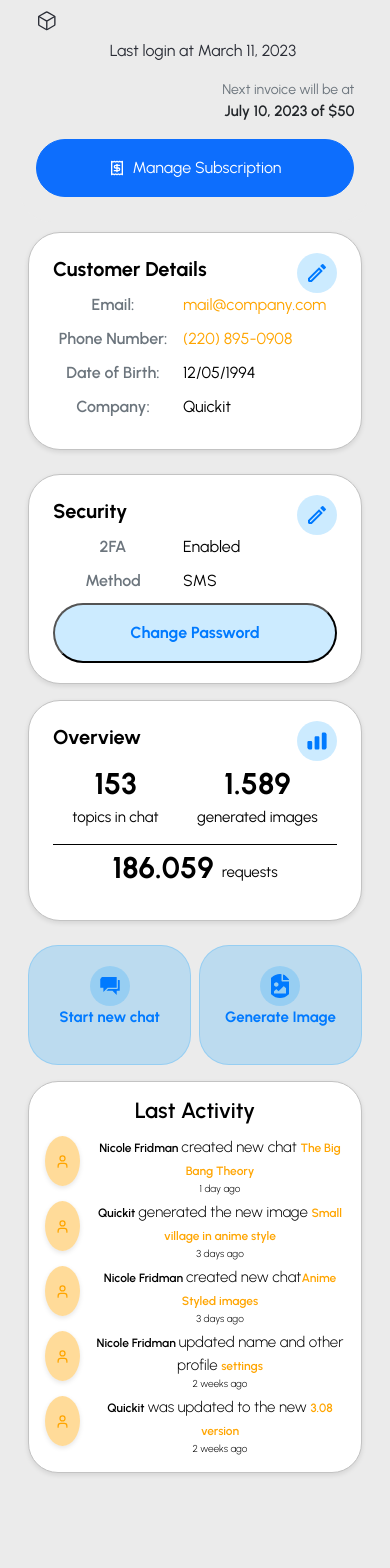
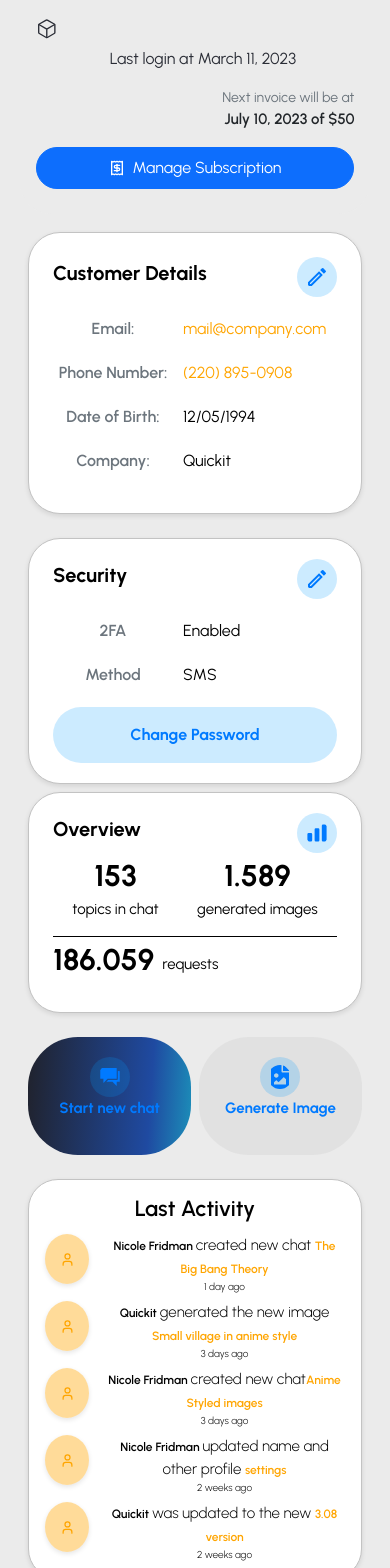
Before and after one commit to Remote-Company-Simulation-RCS/ai-dashboard, a React (Create React App) app: page /profile in a window 390 px wide. Shown: the part 432-2000 px from the top of the page. Before the commit the page ends 1913 px from the top, so only its background shows below. Built offline with nearby package versions, Linux system fonts and the light colour scheme; what groq-sdk would draw is missing.

Commit message:
Fixed profile page responsive

```diff
--- a/package.json
+++ b/package.json
@@ -18,11 +18,13 @@
     "groq-sdk": "^0.8.0",
     "next-themes": "^0.4.3",
     "react": "^18.3.1",
+    "react-countup": "^6.5.3",
     "react-dom": "^18.3.1",
     "react-icons": "^5.3.0",
     "react-router-dom": "^6.28.0",
     "react-scripts": "5.0.1",
     "react-slider": "^2.0.6",
+    "recharts": "^2.14.1",
     "semantic-ui-react": "^2.1.5",
     "web-vitals": "^2.1.4"
   },
--- a/src/components/ActivityProfile.jsx
+++ b/src/components/ActivityProfile.jsx
@@ -1,9 +1,9 @@
-import {  LuUser } from "react-icons/lu";
+import { LuUser } from "react-icons/lu";
 import "../styles/components/activityProfile.css";
 
 const ActivityProfile = () => {
   return (
-    <div className="activity-profile mb-3 w-100 d-flex flex-column gap-1 p-3">
+    <div className="activity-profile mb-3 mt-2 w-100 d-flex flex-column gap-1 p-3">
       <h3 className="activity-title">Last Activity</h3>
       <div className="activity-content">
         <div className="activity-item">
--- a/src/components/AvatarProfile.jsx
+++ b/src/components/AvatarProfile.jsx
@@ -11,7 +11,7 @@ function AvatarProfile(props) {
     <div className="avatar-profile rounded-5">
       <div className="avatar-profile-header h-100 py-3 px-3 d-flex flex-column justify-content-center align-items-end text-end rounded-top-5">
         <h5>Free Subscription</h5>
-        <p className="w-75">
+        <p className="w-75 pb-2 pb-sm-0">
           <strong>1,350 remaining requests</strong> out of 1,500
         </p>
       </div>
@@ -28,7 +28,7 @@ function AvatarProfile(props) {
           <div className="ms-3">
             <div className="d-flex">
               <h1 className="fw-bold">Nicole Fridman</h1>
-              <Button className="btn avatar-btn ms-3 h-50 align-self-center rounded-5">
+              <Button className="btn avatar-btn  mx-3 h-50 align-self-center rounded-5">
                 Change
               </Button>
             </div>
@@ -43,7 +43,7 @@ function AvatarProfile(props) {
         <div className="d-grid justift-content-center text-end me-3">
           <small className="text-secondary">Next invoice will be at</small>
           <p className="fw-semibold">July 10, 2023 of $50</p>
-          <Button className="btn btn-primary mx-3 me-0 py-3 py-sm-0 d-flex align-items-center justify-content-center rounded-pill">
+          <Button className="btn btn-primary mx-3 me-0 py-2 px-sm-5 py-sm-0 px-md-4 py-md-1 p-lg-3 d-flex align-items-center justify-content-center rounded-pill">
             <LuReceipt className="me-2" /> Manage Subscription
           </Button>
         </div>
--- a/src/components/CustomerDetails.jsx
+++ b/src/components/CustomerDetails.jsx
@@ -4,7 +4,7 @@ import "../styles/components/customer.css";
 
 const CustomerDetails = () => {
   return (
-    <div className="customer-details w-100 mb-4 px-4 rounded-5">
+    <div className="customer-details w-100 mb-2 mt-2 px-4 pt-4 rounded-5">
       <div className="d-flex align-items-center justify-content-between">
         <h2 className="fs-5 fw-bold">Customer Details</h2>
         <MdOutlineModeEdit className="p-2 rounded-5 bg-blue-icon" />
--- a/src/components/CustomerSecurity.jsx
+++ b/src/components/CustomerSecurity.jsx
@@ -30,9 +30,8 @@ const CustomerSecurity = () => {
     console.log("New Password:", password);
   };
 
-
   return (
-    <div className="customer-details mb-3 w-100 px-4 rounded-5">
+    <div className="customer-details mt-4 w-100 px-4 rounded-5">
       <div className="d-flex align-items-center justify-content-between">
         <h2 className="fs-5 fw-bold">Security</h2>
         <MdOutlineModeEdit className="p-2 rounded-5 bg-blue-icon" />
@@ -46,7 +45,7 @@ const CustomerSecurity = () => {
         <span className="value">SMS</span>
       </div>
       <Button
-        className="bg-blue-icon w-100 h-auto py-3 rounded-5 fw-bold"
+        className="bg-blue-icon w-100 h-auto py-3 border-0 rounded-5 fw-bold"
         onClick={showLoading}
       >
         Change Password
@@ -87,7 +86,7 @@ const CustomerSecurity = () => {
           />
           <Button
             type="submit"
-          className="btn btn-primary w-100 py-3 rounded-4 mb-3"
+            className="btn btn-primary w-100 py-3 rounded-4 mb-3 mt-3"
             children="Added New Password"
           />
         </form>
--- a/src/components/OverviewProfile.jsx
+++ b/src/components/OverviewProfile.jsx
@@ -6,15 +6,14 @@ import { useNavigate } from "react-router-dom";
 import Button from "./Button.jsx";
 import "../styles/components/overviewProfile.css";
 
-export default function OverviewProfile()
- {
+export default function OverviewProfile() {
   const navigate = useNavigate();
 
   function handleSubscription() {
-    navigate("/assistant")
+    navigate("/assistant");
   }
   return (
-    <div className="w-100 h-100 mb-3  d-flex flex-column align-items-center gap-4">
+    <div className="w-100 h-100 mb-3 mt-2 d-flex flex-column align-items-center gap-4">
       <div className="overview-details w-100 px-4 rounded-5 d-flex flex-column justify-content-center">
         <div className="d-flex align-items-center justify-content-between">
           <h3 className="fs-5 fw-bold overview-title">Overview</h3>
@@ -30,7 +29,7 @@ export default function OverviewProfile()
             <p className="overview-name">generated images</p>
           </div>
         </div>
-        <div className="d-flex justify-content-center gap-2">
+        <div className="d-flex justify-content-start gap-2">
           <span className="fw-bold overview-number">186.059</span>{" "}
           <p className="overview-name mt-3">requests</p>
         </div>
@@ -38,7 +37,7 @@ export default function OverviewProfile()
       <div className="w-100 rounded-5 d-flex flex-column justify-content-center">
         <div className="d-flex flex-row gap-2  w-100 h-100 justify-content-between align-items-center">
           <Button
-            className="button-overview"
+            className="button-overview chat-btn"
             type="submit"
             onClick={handleSubscription}
             children={
@@ -48,14 +47,14 @@ export default function OverviewProfile()
               </div>
             }
           />
-            <Button
-            className="button-overview"
+          <Button
+            className="button-overview img-btn"
             type="submit"
             onClick={handleSubscription}
             children={
               <div className="d-flex w-190 h-100 flex-column align-items-center">
-             <FaFileImage className="p-2 rounded-5 overview-icon" />
-             <p className="button-tittle">Generate Image</p>
+                <FaFileImage className="p-2 rounded-5 overview-icon" />
+                <p className="button-tittle">Generate Image</p>
               </div>
             }
           />
--- a/src/styles/components/activityProfile.css
+++ b/src/styles/components/activityProfile.css
@@ -24,18 +24,19 @@
   gap: 15px;
 }
 .circle {
+  width: 50px;
+  height: 50px;
+  padding: 10px;
+  display: flex;
+  align-items: center;
+  justify-content: center;
+  color: var(--orange);
+  background-color: rgba(255, 166, 0, 0.4);
   border: none;
-  background-color: rgba(255, 166, 0, 0.4);
   border-radius: 50%;
   box-shadow: 0 2px 5px rgba(0, 0, 0, 0.1);
   font-weight: bold;
-  width: 50px;
-  padding: 10px;
-  color: var(--orange);
   font-size: 22px;
-  display: flex;
-  align-items: center;
-  justify-content: center;
 }
 .asc-item {
   display: flex;
@@ -119,8 +120,8 @@ body[data-theme="dark-mode"] {
 @media screen and (max-width: 500px) {
   .circle {
     font-size: 15px !important;
-    width: auto !important;
-    height: 50px !important;
+    width: 50px;
+    height: 50px;
   }
   .asc-item {
     font-size: 11px;
--- a/src/styles/components/customer.css
+++ b/src/styles/components/customer.css
@@ -22,7 +22,7 @@
 .details-item {
   display: flex;
   align-items: center;
-    margin-bottom: 10px;
+  margin: 20px 0;
 }
 
 .label {
@@ -41,7 +41,6 @@
   color: var(--black) !important;
   box-shadow: none;
 }
-
 
 body[data-theme="dark-mode"] {
   .customer-details {
--- a/src/styles/components/overviewProfile.css
+++ b/src/styles/components/overviewProfile.css
@@ -36,18 +36,31 @@
 }
 
 .button-overview {
-  background-color: var(--light-blue-btn);
   width: 50%;
   height: 100%;
-  border: 1px solid var(--light-blue-btn);
-  border-radius: 30px;
+  border: none;
+  border-radius: 50px;
   padding: 20px 10px;
   display: flex;
   align-items: center;
   justify-content: center;
-  flex-direction: row ;
+  flex-direction: row;
   font-size: 14px;
   font-weight: bold;
+}
+
+.chat-btn {
+  background: linear-gradient(
+    274deg,
+    rgba(28, 143, 185, 1) 0%,
+    rgba(31, 74, 161, 1) 26%,
+    rgba(32, 34, 44, 1) 100%
+  );
+  background-repeat: no-repeat;
+}
+
+.img-btn {
+  background-color: var(--bg-dark-transparent);
 }
 
 .overview-icon {
```
Also changed, not shown: src/pages/ProfilePage.jsx (+6 -6 lines), 1 other file (tests, documents, lock files or other folders). Lines whose indentation alone changed are shown as unchanged.
